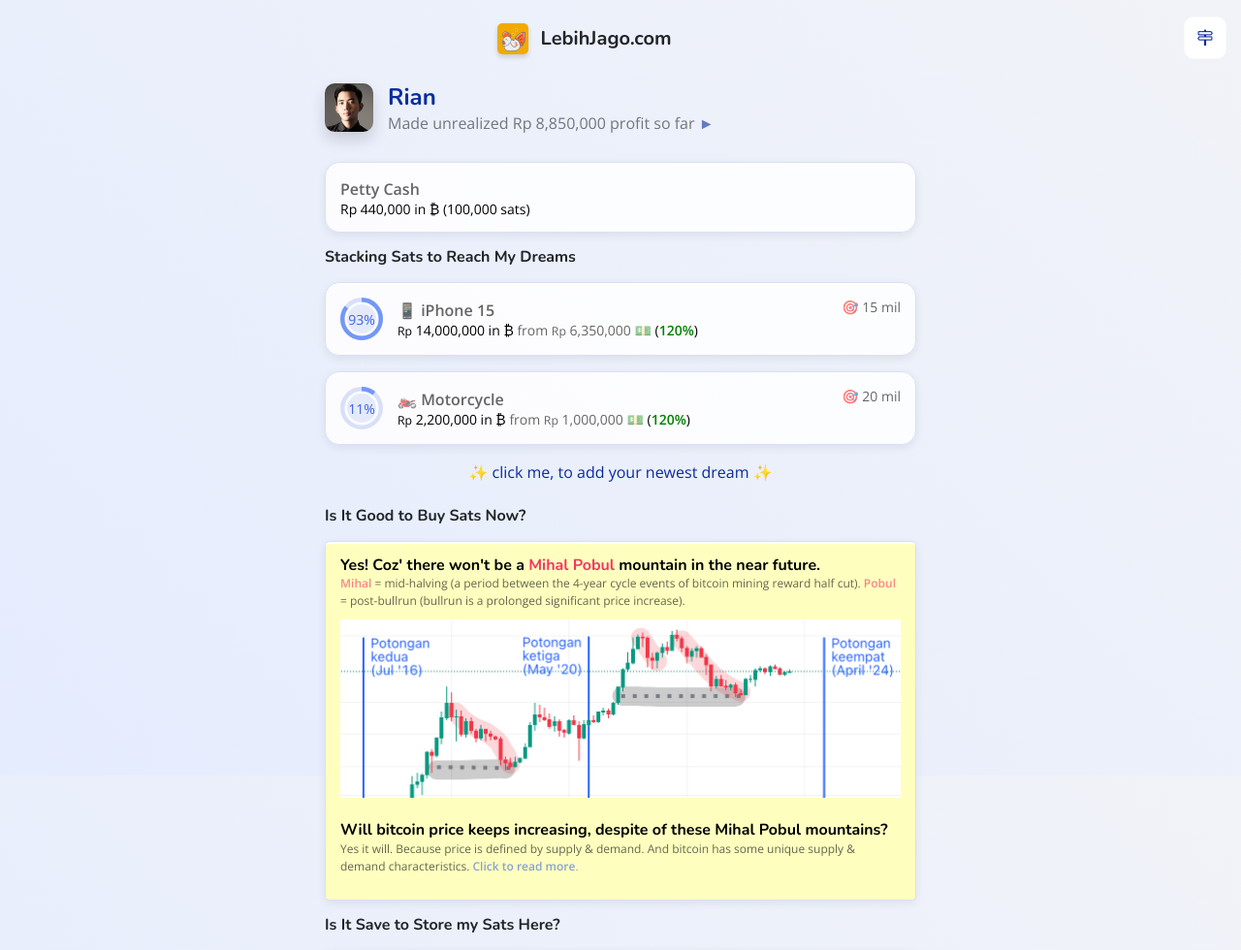
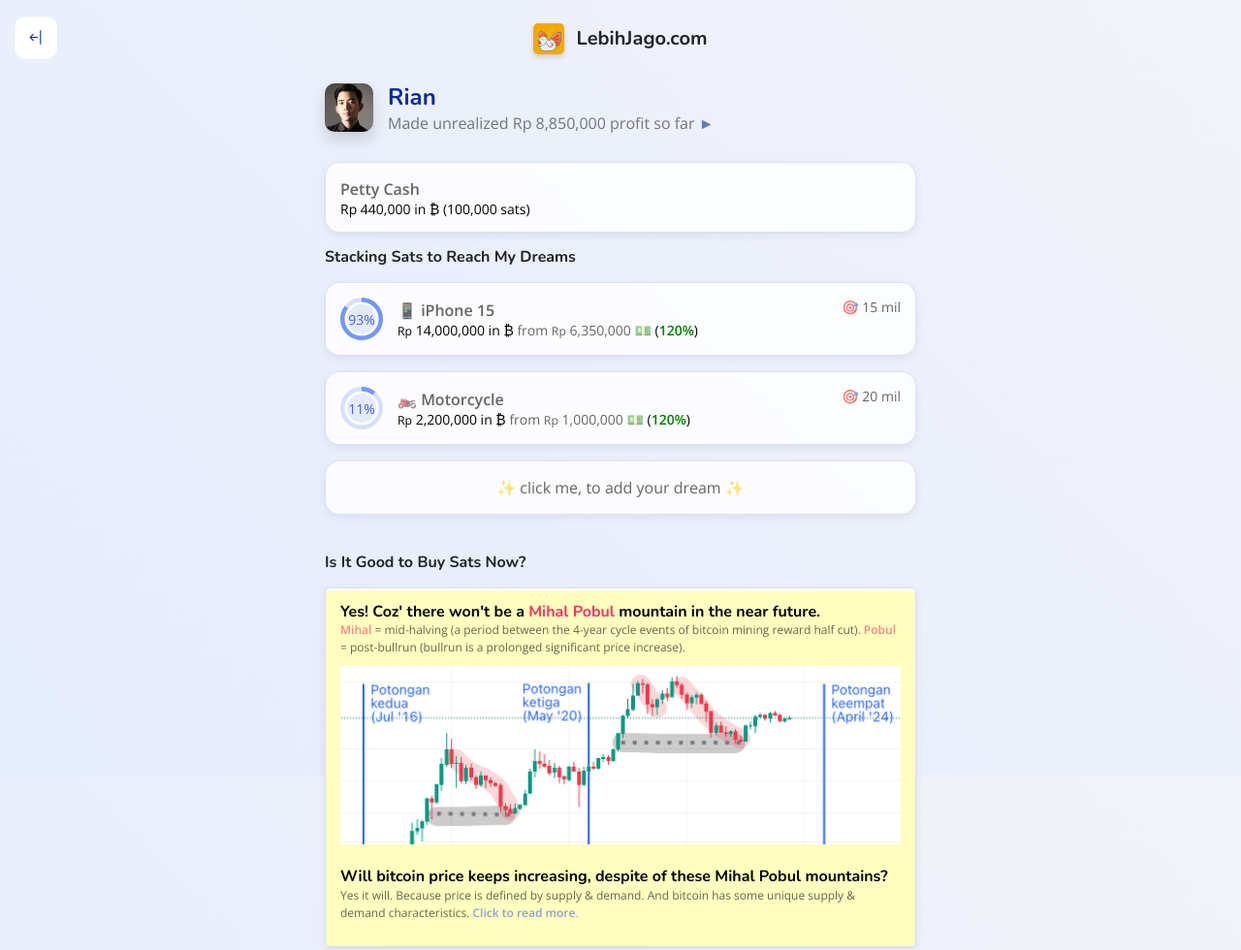
Before and after one commit to rorschn/rorschn.github.io, a plain HTML site: page index.html in a window 1280 px wide. Shown: the top 980 px of the page at 97% size. Drawn offline with nearby package versions, Linux system fonts and the light colour scheme; no server answers.

Commit message:
new dream box & hiding the articles menu

```diff
--- a/index.html
+++ b/index.html
@@ -57,6 +57,11 @@
         <!-- Header -->
         <header class="header position-fixed">
             <div class="row">
+                <div class="col-auto">
+                    <a href="signin.html" target="_self" class="btn btn-light btn-44">
+                        <i class="bi bi-arrow-bar-left"></i>
+                    </a>
+                </div>
                 <div class="col align-self-center text-center">
                     <div class="logo-small">
                         <img src="assets/img/logo.png" alt="">
@@ -64,9 +69,8 @@
                     </div>
                 </div>
                 <div class="col-auto">
-                    <a href="#" target="_self" class="btn btn-light btn-44">
-                        <i class="bi bi-signpost-2"></i>
-                    </a>
+                    <div style="height: 44px; width: 44px;">
+                    </div>
                 </div>
             </div>
         </header>
@@ -177,9 +181,22 @@
                         </div>
                     </div>
                 </div>
-                <p class="text-center">
-                    <a href="new-dream.html" class="">✨ click me, to add your newest dream ✨</a>
-                </p>
+                <div class="col-12">
+                    <div class="card mb-3">
+                        <div class="card-body">
+                            <a href="new-dream.html" class="stretched-link"></a>
+                            <div class="row">
+                                <div class="col align-self-center click" >
+                                    <div class="row mb-0">
+                                        <p class="text-center text-muted">
+                                            ✨ click me, to add your dream ✨
+                                        </p>
+                                    </div>
+                                </div>
+                            </div>
+                        </div>
+                    </div>
+                </div>
             </div>
 
             <!-- smart DCA guidance -->
```
Also changed, not shown: a-dream.html (+2 -3 lines), new-dream.html (+2 -3 lines), petty-cash.html (+2 -3 lines), receive-sats.html (+25 -7 lines), send-sats.html (+2 -3 lines), style.html (+2 -3 lines).
